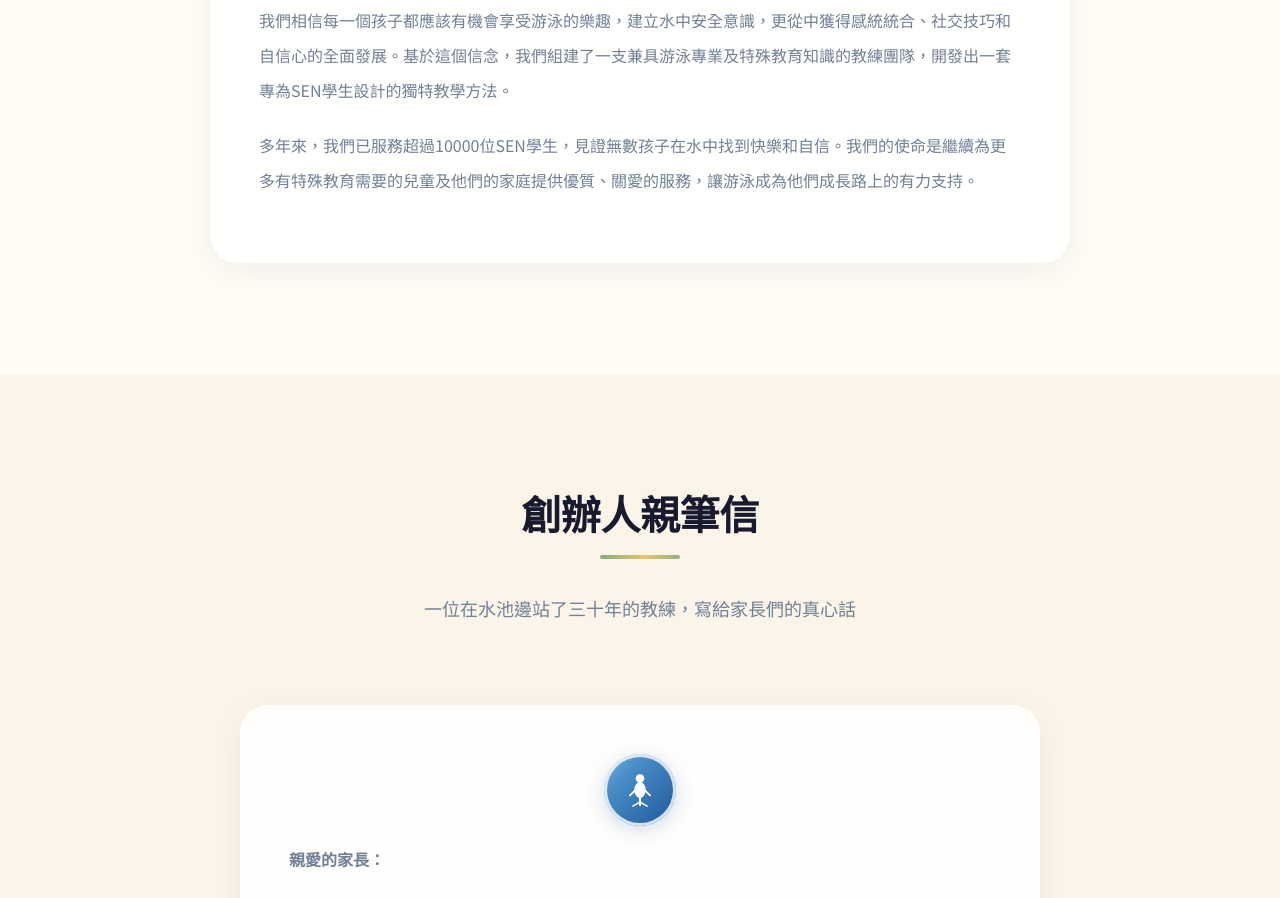
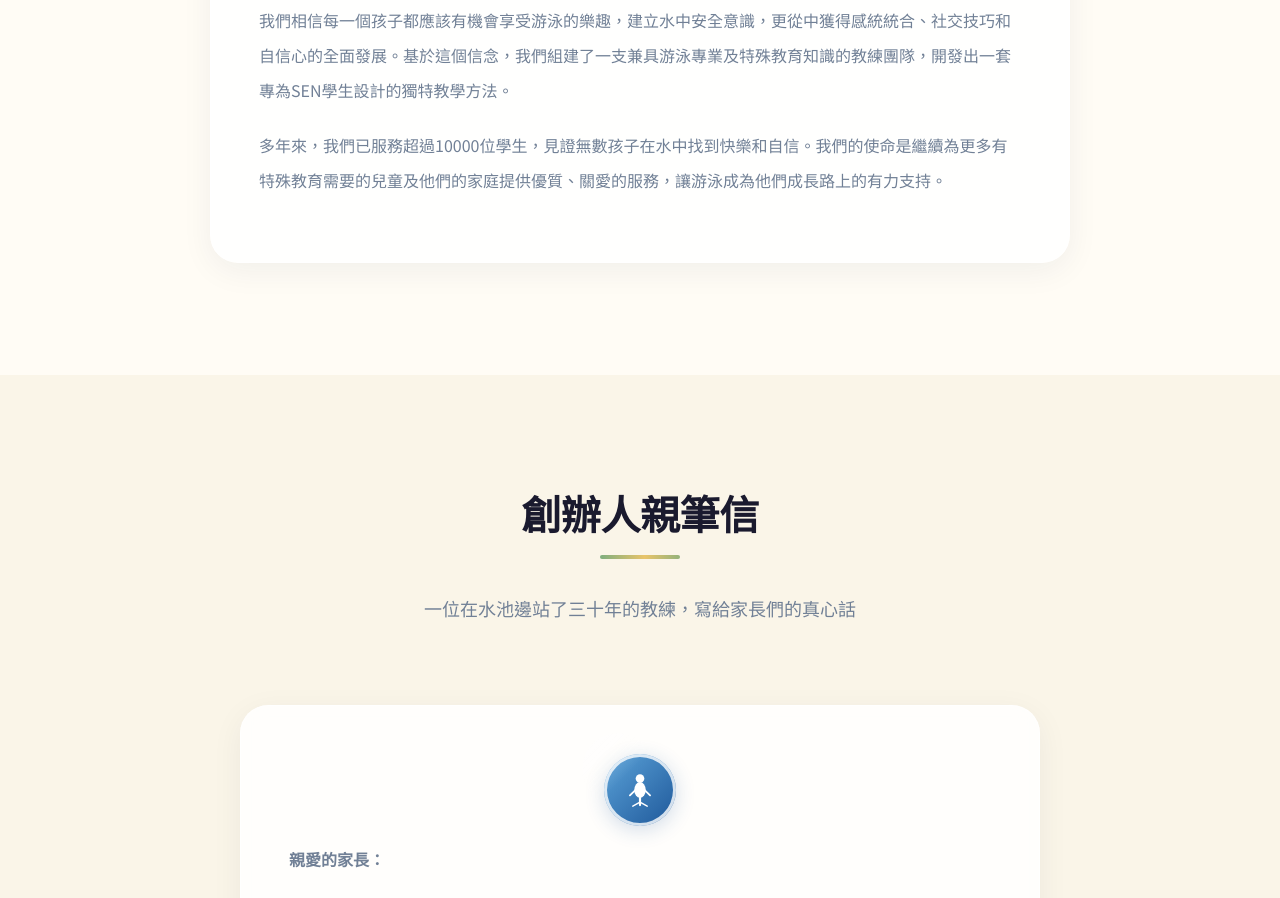
Before and after one commit to leisureorghk/leisure-org-hk, a plain HTML site: page about.html in a window 1280 px wide. Shown: the part 1040-1938 px from the top of the page. Drawn offline with Linux system fonts and the light colour scheme; files whose address does not match are found by name; a web font is replaced by a local one.

Commit message:
fix(about): 關於我們文案改為服務超過10000位學生
Co-authored-by: Cursor <cursoragent@cursor.com>

```diff
--- a/about.html
+++ b/about.html
@@ -136,7 +136,7 @@
                 <div class="custom-icon round large" style="margin:0 auto 1.5rem"><img src="images/icons/icon-wave.svg" alt="新天地"></div>
                 <p style="line-height: 2.2; margin-bottom: 1.2rem;">新天地是香港首間專注於特殊教育需要（SEN）學生游泳教學及多功能發展的專業團隊。我們的創辦人曹教練在過去三十年的教育工作及游泳教學中，深切體會到SEN學生在傳統游泳課程中面對的種種挑戰，以及他們在水中的無限潛能。</p>
                 <p style="line-height: 2.2; margin-bottom: 1.2rem;">我們相信每一個孩子都應該有機會享受游泳的樂趣，建立水中安全意識，更從中獲得感統統合、社交技巧和自信心的全面發展。基於這個信念，我們組建了一支兼具游泳專業及特殊教育知識的教練團隊，開發出一套專為SEN學生設計的獨特教學方法。</p>
-                <p style="line-height: 2.2;">多年來，我們已服務超過10000位SEN學生，見證無數孩子在水中找到快樂和自信。我們的使命是繼續為更多有特殊教育需要的兒童及他們的家庭提供優質、關愛的服務，讓游泳成為他們成長路上的有力支持。</p>
+                <p style="line-height: 2.2;">多年來，我們已服務超過10000位學生，見證無數孩子在水中找到快樂和自信。我們的使命是繼續為更多有特殊教育需要的兒童及他們的家庭提供優質、關愛的服務，讓游泳成為他們成長路上的有力支持。</p>
             </div>
         </div>
     </section>
```
